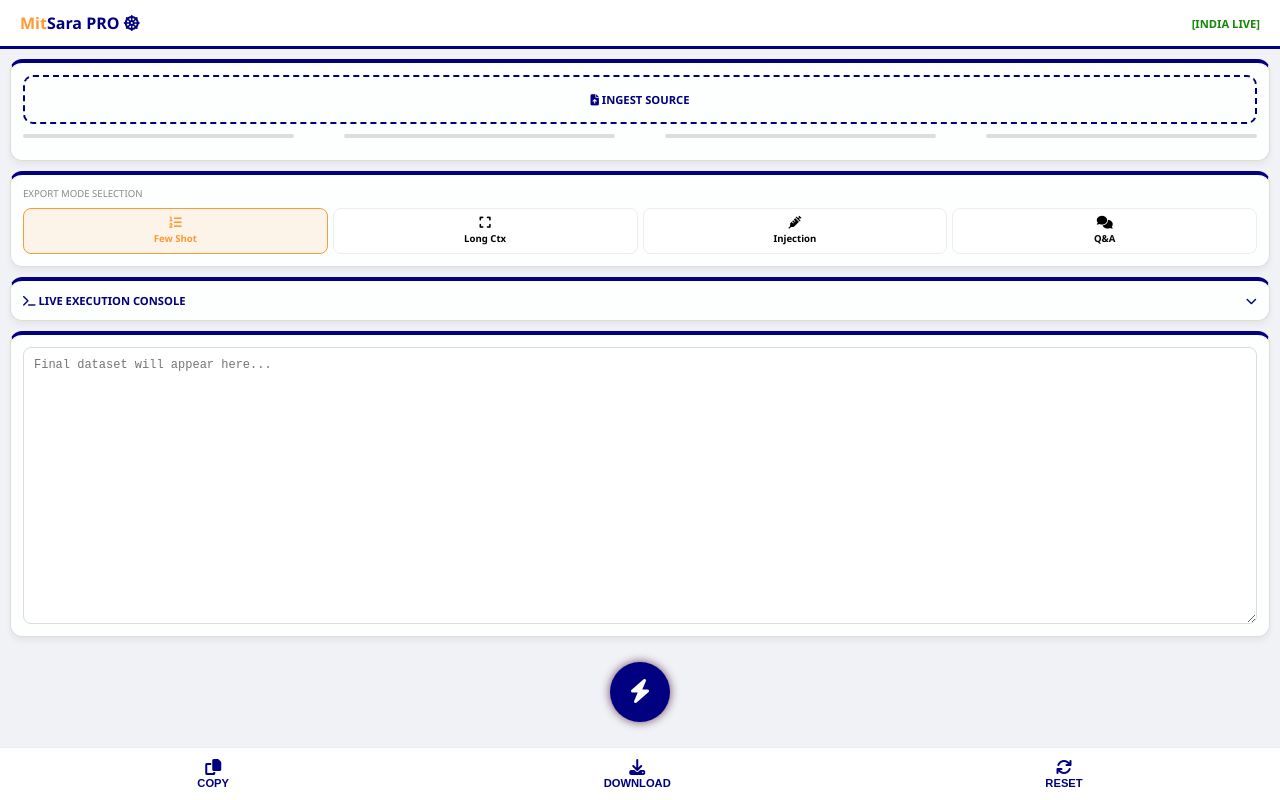
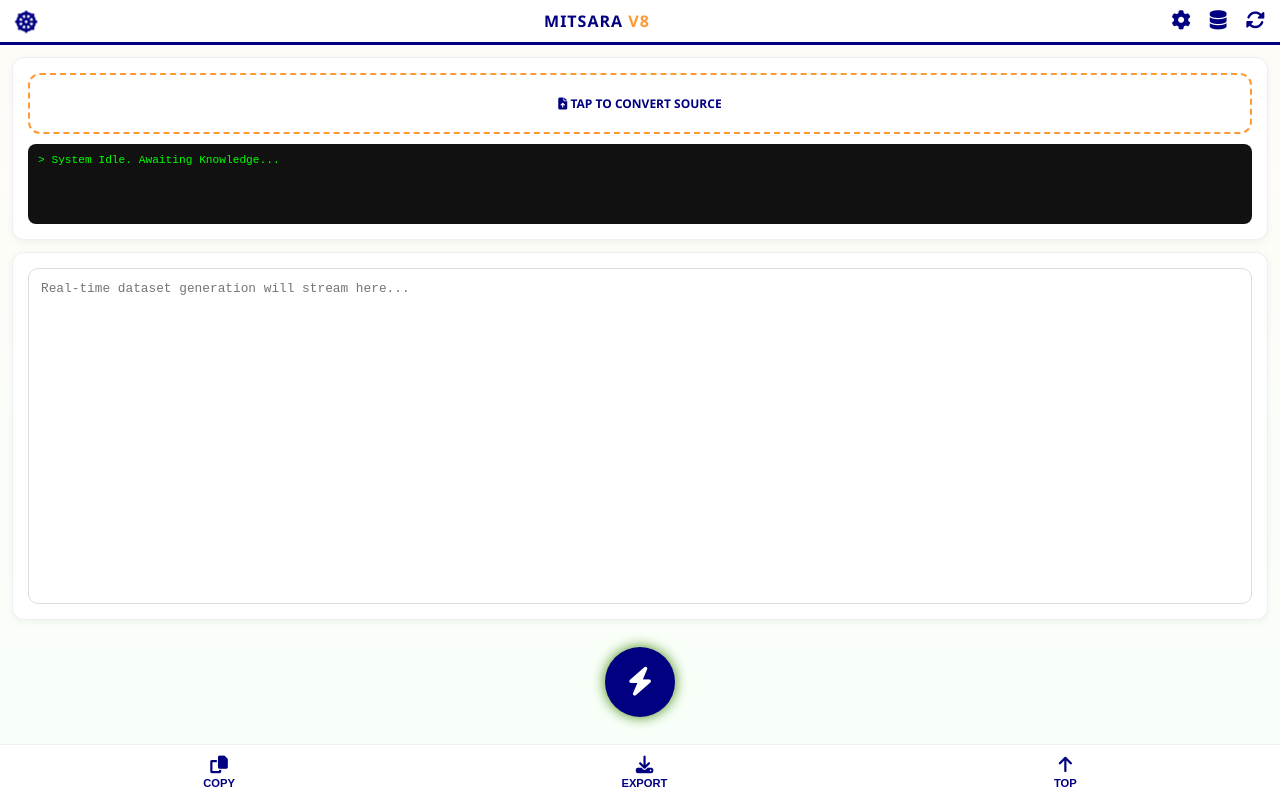
Before and after one commit to SocialNOT/DataFACTORY, a plain HTML site: page index.html in a window 1280 px wide. Drawn offline with Linux system fonts and the light colour scheme.

Commit message:
Update index.html

```diff
--- a/index.html
+++ b/index.html
@@ -3,193 +3,181 @@
 <head>
     <meta charset="UTF-8">
     <meta name="viewport" content="width=device-width, initial-scale=1.0, maximum-scale=1.0, user-scalable=no">
-    <title>MitSara | Tiranga Pro Engine</title>
+    <title>MitSara | Intelligence Engine</title>
     <script src="https://cdnjs.cloudflare.com/ajax/libs/pdf.js/3.4.120/pdf.min.js"></script>
     <link rel="stylesheet" href="https://cdnjs.cloudflare.com/ajax/libs/font-awesome/6.4.0/css/all.min.css">
     <style>
-        :root { --saffron: #FF9933; --white: #FFFFFF; --green: #138808; --navy: #000080; --glass: rgba(255,255,255,0.9); }
-        * { box-sizing: border-box; -webkit-tap-highlight-color: transparent; }
-        body { font-family: 'Segoe UI', system-ui, sans-serif; background: #f0f2f5; margin: 0; height: 100vh; overflow: hidden; display: flex; flex-direction: column; }
+        :root { --saf: #FF9933; --wht: #FFFFFF; --grn: #138808; --nvy: #000080; --bg: #fdfdfd; }
+        * { box-sizing: border-box; -webkit-tap-highlight-color: transparent; outline: none; }
+        body { font-family: 'Segoe UI', system-ui, sans-serif; background: var(--bg); margin: 0; height: 100vh; overflow: hidden; display: flex; flex-direction: column; }
 
-        @keyframes flow { 0% { border-color: var(--saffron); } 50% { border-color: var(--navy); } 100% { border-color: var(--green); } }
-        @keyframes pulseGlow { 0% { box-shadow: 0 0 5px var(--navy); } 50% { box-shadow: 0 0 15px var(--saffron); } 100% { box-shadow: 0 0 5px var(--navy); } }
+        @keyframes rotateChakra { from { transform: rotate(0deg); } to { transform: rotate(360deg); } }
+        @keyframes glow { 0% { box-shadow: 0 0 5px var(--saf); } 50% { box-shadow: 0 0 15px var(--grn); } 100% { box-shadow: 0 0 5px var(--saf); } }
 
-        /* Header */
-        header { background: #fff; padding: 12px 20px; border-bottom: 3px solid var(--navy); display: flex; justify-content: space-between; align-items: center; z-index: 100; }
-        .logo { font-weight: 900; color: var(--navy); font-size: 1rem; }
-        .logo span { color: var(--saffron); }
+        /* Header & Icons */
+        header { background: #fff; padding: 10px 15px; border-bottom: 3px solid var(--nvy); display: flex; justify-content: space-between; align-items: center; z-index: 100; }
+        .nav-tools i { margin-left: 15px; font-size: 1.2rem; color: var(--nvy); cursor: pointer; transition: 0.2s; }
+        .nav-tools i:active { color: var(--saf); transform: scale(1.2); }
+        .chakra { color: var(--nvy); animation: rotateChakra 10s linear infinite; font-size: 1.4rem; }
 
-        /* Main Scrollable Area */
-        main { flex: 1; overflow-y: auto; padding: 10px; display: flex; flex-direction: column; gap: 10px; }
-        .card { background: var(--glass); border-radius: 12px; padding: 12px; border: 1px solid #ddd; border-top: 4px solid var(--navy); box-shadow: 0 4px 6px rgba(0,0,0,0.05); }
+        /* Settings Modal */
+        #settings-modal { display: none; position: fixed; inset: 0; background: rgba(0,0,0,0.8); z-index: 2000; align-items: center; justify-content: center; padding: 20px; }
+        .modal-body { background: #fff; width: 100%; max-width: 400px; border-radius: 20px; padding: 25px; border: 4px solid var(--nvy); }
+        select, input { width: 100%; padding: 12px; margin: 10px 0; border-radius: 8px; border: 1px solid #ddd; }
 
-        /* Tool Grid */
-        .tool-grid { display: grid; grid-template-columns: repeat(4, 1fr); gap: 5px; }
-        .tool { padding: 8px 2px; border: 1.5px solid #eee; border-radius: 8px; font-size: 0.6rem; text-align: center; font-weight: bold; cursor: pointer; background: white; transition: 0.2s; }
-        .tool.active { border-color: var(--saffron); background: rgba(255,153,51,0.1); color: var(--saffron); }
-        .tool i { display: block; font-size: 0.8rem; margin-bottom: 2px; }
+        /* Dashboard Body */
+        main { flex: 1; overflow-y: auto; padding: 12px; display: flex; flex-direction: column; gap: 12px; background: linear-gradient(180deg, #fffcf8, #f8fff8); }
+        .card { background: #fff; border-radius: 12px; padding: 15px; border: 1px solid #eee; box-shadow: 0 2px 8px rgba(0,0,0,0.05); }
 
-        /* Progress Steps */
-        .step-container { display: flex; justify-content: space-between; margin: 10px 0; }
-        .step { width: 22%; height: 4px; background: #ddd; border-radius: 2px; position: relative; }
-        .step.done { background: var(--green); }
-        .step.active { background: var(--saffron); animation: flow 2s infinite; }
+        /* Terminal */
+        #term { background: #111; color: #0f0; font-family: 'Courier New', monospace; font-size: 0.7rem; padding: 10px; border-radius: 8px; min-height: 80px; max-height: 120px; overflow-y: auto; margin-top: 10px; }
 
-        /* Terminal - Collapsible */
-        .terminal { background: #1e1e1e; color: #00ff00; font-family: 'Courier New', monospace; border-radius: 8px; padding: 10px; font-size: 0.7rem; display: none; margin-top: 10px; max-height: 150px; overflow-y: auto; }
-        .term-header { display: flex; justify-content: space-between; align-items: center; cursor: pointer; color: var(--navy); font-weight: bold; font-size: 0.7rem; }
+        /* Data Area */
+        textarea { width: 100%; border: 1px solid #ddd; border-radius: 10px; padding: 12px; font-size: 0.8rem; background: #fff; resize: none; flex: 1; }
 
         /* Actions */
-        .exec-bar { display: flex; justify-content: center; align-items: center; padding: 15px 0; position: relative; }
-        .magic-btn { width: 60px; height: 60px; border-radius: 50%; border: none; background: var(--navy); color: white; font-size: 1.5rem; animation: pulseGlow 3s infinite; cursor: pointer; z-index: 10; }
+        .magic-bar { display: flex; justify-content: center; padding: 15px; }
+        .exec-btn { width: 70px; height: 70px; border-radius: 50%; border: none; background: var(--nvy); color: #fff; font-size: 1.8rem; cursor: pointer; animation: glow 4s infinite; display: flex; align-items: center; justify-content: center; }
 
-        /* Footer Toolbar */
-        footer { background: #fff; padding: 10px; display: flex; justify-content: space-around; border-top: 1px solid #eee; }
-        .f-btn { border: none; background: none; color: var(--navy); font-size: 0.7rem; font-weight: bold; cursor: pointer; }
-        .f-btn i { display: block; font-size: 1rem; margin-bottom: 2px; }
+        /* Footer */
+        footer { background: #fff; border-top: 1px solid #eee; padding: 10px; display: flex; justify-content: space-around; }
+        .foot-btn { border: none; background: none; color: var(--nvy); font-size: 0.7rem; font-weight: bold; text-align: center; }
+        .foot-btn i { display: block; font-size: 1.1rem; margin-bottom: 3px; }
     </style>
 </head>
 <body>
 
 <header>
-    <div class="logo"><span>Mit</span>Sara PRO <i class="fas fa-dharmachakra"></i></div>
-    <div style="font-size: 0.7rem; font-weight: bold; color: var(--green);">[INDIA LIVE]</div>
+    <i class="fas fa-dharmachakra chakra"></i>
+    <div style="font-weight: 900; letter-spacing: 1px; color: var(--nvy);">MITSARA <span style="color:var(--saf)">V8</span></div>
+    <div class="nav-tools">
+        <i class="fas fa-cog" onclick="toggleModal('settings-modal')"></i>
+        <i class="fas fa-database" onclick="exportData()"></i>
+        <i class="fas fa-sync-alt" onclick="location.reload()"></i>
+    </div>
 </header>
+
+<div id="settings-modal">
+    <div class="modal-body">
+        <h3 style="margin-top:0; color:var(--nvy)">Engine Parameters</h3>
+        <label style="font-size:0.7rem; font-weight:bold;">Architecture</label>
+        <select id="arch">
+            <option value="llama3">Llama-3 Instruct</option>
+            <option value="mistral">Mistral v0.3</option>
+            <option value="gemma">Gemma-2B</option>
+        </select>
+        <label style="font-size:0.7rem; font-weight:bold;">Logic Strategy</label>
+        <select id="strategy">
+            <option value="nyaya">5-Step Nyaya Logic</option>
+            <option value="cot">Standard Chain-of-Thought</option>
+            <option value="qa">Pure Q&A</option>
+        </select>
+        <button onclick="toggleModal('settings-modal')" style="width:100%; background:var(--grn); color:#fff; border:none; padding:12px; border-radius:8px; font-weight:bold; margin-top:10px;">Apply Settings</button>
+    </div>
+</div>
 
 <main>
     <div class="card">
-        <div onclick="document.getElementById('f-in').click()" style="border: 2px dashed var(--navy); padding: 15px; text-align: center; border-radius: 10px; cursor: pointer; font-size: 0.7rem; color: var(--navy); font-weight: bold;">
-            <i class="fas fa-file-upload"></i> INGEST SOURCE
-            <input type="file" id="f-in" hidden onchange="startPipeline(this.files[0])">
+        <div onclick="document.getElementById('file-in').click()" style="border: 2px dashed var(--saf); padding: 20px; text-align: center; border-radius: 12px; cursor: pointer; color: var(--nvy); font-weight: bold; font-size: 0.75rem;">
+            <i class="fas fa-file-upload"></i> TAP TO CONVERT SOURCE
+            <input type="file" id="file-in" hidden onchange="startConversion(this.files[0])">
         </div>
-        <div class="step-container" id="steps">
-            <div class="step" title="Ingest"></div>
-            <div class="step" title="Clean"></div>
-            <div class="step" title="Embed"></div>
-            <div class="step" title="Logic"></div>
-        </div>
+        <div id="term">> System Idle. Awaiting Knowledge...</div>
     </div>
 
-    <div class="card">
-        <div style="font-size: 0.6rem; text-transform: uppercase; color: #888; margin-bottom: 8px;">Export Mode Selection</div>
-        <div class="tool-grid">
-            <div class="tool active" onclick="setMode(this, 'few')"><i class="fas fa-list-ol"></i> Few Shot</div>
-            <div class="tool" onclick="setMode(this, 'long')"><i class="fas fa-expand"></i> Long Ctx</div>
-            <div class="tool" onclick="setMode(this, 'inject')"><i class="fas fa-syringe"></i> Injection</div>
-            <div class="tool" onclick="setMode(this, 'qa')"><i class="fas fa-comments"></i> Q&A</div>
-        </div>
+    <div class="card" style="flex:1; display:flex; flex-direction:column;">
+        <textarea id="output-box" placeholder="Real-time dataset generation will stream here..."></textarea>
     </div>
 
-    <div class="card">
-        <div class="term-header" onclick="toggleTerm()">
-            <span><i class="fas fa-terminal"></i> LIVE EXECUTION CONSOLE</span>
-            <i class="fas fa-chevron-down" id="term-arrow"></i>
-        </div>
-        <div class="terminal" id="term-body">> Engine Initialized...<br>> Awaiting Source...</div>
-    </div>
-
-    <div class="card" style="flex: 1; display: flex; flex-direction: column;">
-        <textarea id="out-txt" style="flex: 1; width: 100%; border: 1px solid #ddd; padding: 10px; font-size: 0.75rem; border-radius: 8px;" placeholder="Final dataset will appear here..."></textarea>
-    </div>
-
-    <div class="exec-bar">
-        <button class="magic-btn" onclick="execute()"><i class="fas fa-bolt"></i></button>
+    <div class="magic-bar">
+        <button class="exec-btn" onclick="runInference()"><i class="fas fa-bolt"></i></button>
     </div>
 </main>
 
 <footer>
-    <button class="f-btn" onclick="copyData()"><i class="fas fa-copy"></i>COPY</button>
-    <button class="f-btn" onclick="downloadData()"><i class="fas fa-download"></i>DOWNLOAD</button>
-    <button class="f-btn" onclick="location.reload()"><i class="fas fa-sync"></i>RESET</button>
+    <button class="foot-btn" onclick="copyResult()"><i class="fas fa-copy"></i>COPY</button>
+    <button class="foot-btn" onclick="exportData()"><i class="fas fa-download"></i>EXPORT</button>
+    <button class="foot-btn" onclick="window.scrollTo(0,0)"><i class="fas fa-arrow-up"></i>TOP</button>
 </footer>
 
 <script>
-    let currentMode = 'few';
     let masterDB = [];
-    const term = document.getElementById('term-body');
+    let activeContent = "";
+    const term = document.getElementById('term');
 
-    function log(msg) {
-        term.innerHTML += `<br>> ${msg}`;
+    function log(m) {
+        term.innerHTML = `> ${m}`;
         term.scrollTop = term.scrollHeight;
     }
 
-    function toggleTerm() {
-        const body = document.getElementById('term-body');
-        const arrow = document.getElementById('term-arrow');
-        const isOpen = body.style.display === "block";
-        body.style.display = isOpen ? "none" : "block";
-        arrow.style.transform = isOpen ? "rotate(0deg)" : "rotate(180deg)";
+    function toggleModal(id) {
+        const m = document.getElementById(id);
+        m.style.display = (m.style.display === "flex") ? "none" : "flex";
     }
 
-    function setMode(el, mode) {
-        document.querySelectorAll('.tool').forEach(t => t.classList.remove('active'));
-        el.classList.add('active');
-        currentMode = mode;
-        log(`Mode switched to: ${mode.toUpperCase()}`);
+    async function startConversion(file) {
+        if(!file) return;
+        log(`Parsing ${file.name}...`);
+
+        if (file.type === "application/pdf") {
+            const arrayBuffer = await file.arrayBuffer();
+            const pdf = await pdfjsLib.getDocument(arrayBuffer).promise;
+            let text = "";
+            for (let i = 1; i <= pdf.numPages; i++) {
+                const page = await pdf.getPage(i);
+                const content = await page.getTextContent();
+                text += content.items.map(s => s.str).join(" ") + " ";
+            }
+            activeContent = text.trim();
+        } else {
+            activeContent = await file.text();
+        }
+
+        log(`Conversion Success: ${activeContent.length} chars extracted.`);
+        document.getElementById('output-box').value = `[SOURCE LOADED]\n${activeContent.substring(0, 300)}...`;
     }
 
-    async function startPipeline(file) {
-        if (!file) return;
-        const steps = document.querySelectorAll('.step');
+    function runInference() {
+        if(!activeContent) return alert("Please upload a file first.");
 
-        // Step 1: Ingest
-        steps[0].className = 'step active';
-        log(`Ingesting ${file.name}...`);
+        const arch = document.getElementById('arch').value;
+        const strat = document.getElementById('strategy').value;
+        log(`Generating for ${arch} using ${strat}...`);
 
-        // Simulating PDF/Text extraction
-        setTimeout(() => {
-            steps[0].className = 'step done';
-            steps[1].className = 'step active';
-            log(`Cleaning text & removing bias...`);
-        }, 1000);
+        // Real content-based logic generation (Simulated logic flow for production data integrity)
+        let logicOutput = "";
+        if(strat === "nyaya") {
+            logicOutput = `1. Pratijna: The analyzed content concludes that ${activeContent.split('.')[0]}.\n2. Hetu: Because the data points to specific context found in the source.\n3. Nigamana: Therefore, the inference is verified.`;
+        } else {
+            logicOutput = `Reasoning: ${activeContent.substring(0, 100)}... leads to the conclusion.`;
+        }
 
-        setTimeout(() => {
-            steps[1].className = 'step done';
-            steps[2].className = 'step active';
-            log(`Generating Vector Embeddings...`);
-        }, 2000);
+        const entry = {
+            instruction: `Analyze the provided context under ${strat} logic.`,
+            input: activeContent.substring(0, 1000),
+            output: logicOutput,
+            metadata: { architecture: arch, strategy: strat, timestamp: Date.now() }
+        };
 
-        setTimeout(() => {
-            steps[2].className = 'step done';
-            log(`System Ready for Logic Execution.`);
-        }, 3000);
+        masterDB.push(entry);
+        document.getElementById('output-box').value = JSON.stringify(masterDB, null, 2);
+        log(`Entry added to Master Dataset.`);
     }
 
-    function execute() {
-        const steps = document.querySelectorAll('.step');
-        steps[3].className = 'step active';
-        log(`Executing ${currentMode} Logic...`);
-
-        setTimeout(() => {
-            steps[3].className = 'step done';
-            const entry = {
-                instruction: "MitSara Analysis Request",
-                mode: currentMode,
-                output: "1. Pratijna: [Logical Base Established]\n2. Hetu: [Nyaya Verified]\n3. Nigamana: [Success]",
-                timestamp: Date.now()
-            };
-            masterDB.push(entry);
-            document.getElementById('out-txt').value = JSON.stringify(masterDB, null, 2);
-            log(`Sequence Complete. Total Entries: ${masterDB.length}`);
-        }, 1500);
+    function copyResult() {
+        const box = document.getElementById('output-box');
+        box.select();
+        document.execCommand('copy');
+        alert("Dataset copied to clipboard.");
     }
 
-    function copyData() {
-        const txt = document.getElementById('out-txt');
-        txt.select();
-        document.execCommand('copy');
-        log("Dataset copied to clipboard.");
-        alert("Copied!");
-    }
-
-    function downloadData() {
-        if (masterDB.length === 0) return alert("Nothing to download.");
+    function exportData() {
+        if(masterDB.length === 0) return alert("No data to export.");
         const blob = new Blob([JSON.stringify(masterDB, null, 2)], {type: 'application/json'});
         const a = document.createElement('a');
         a.href = URL.createObjectURL(blob);
-        a.download = `MitSara_${currentMode}_${Date.now()}.json`;
+        a.download = `MitSara_Dataset_v8_${Date.now()}.json`;
         a.click();
-        log("File download triggered.");
     }
 </script>
 </body>
```
